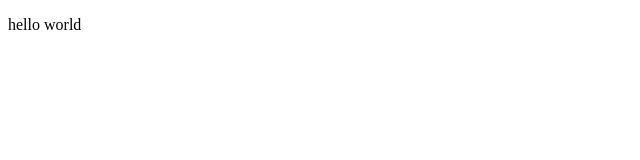
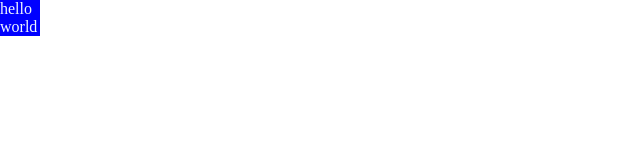
Before and after one commit to Tahrima-Banna/mydemo-project, a plain HTML site: page index.html in a window 1280 px wide. Shown: the whole page, without its empty margins (0-640 px from the left). Drawn offline with Linux system fonts and the light colour scheme.

Commit message:
hello chnages

```diff
--- a/index.html
+++ b/index.html
@@ -3,6 +3,7 @@
 <head>
     <meta charset="UTF-8">
     <meta name="viewport" content="width=viewport>, initial-scale=1.0">
+    <link rel="stylesheet" href="style.css"/>
     <title>Document</title>
 </head>
 <body>
--- /dev/null
+++ b/style.css
@@ -0,0 +1,9 @@
+*{
+    margin: 0;
+    padding:0;
+}
+p{
+    width: 40px;
+    color:aliceblue;
+    background-color: blue;
+}
```
